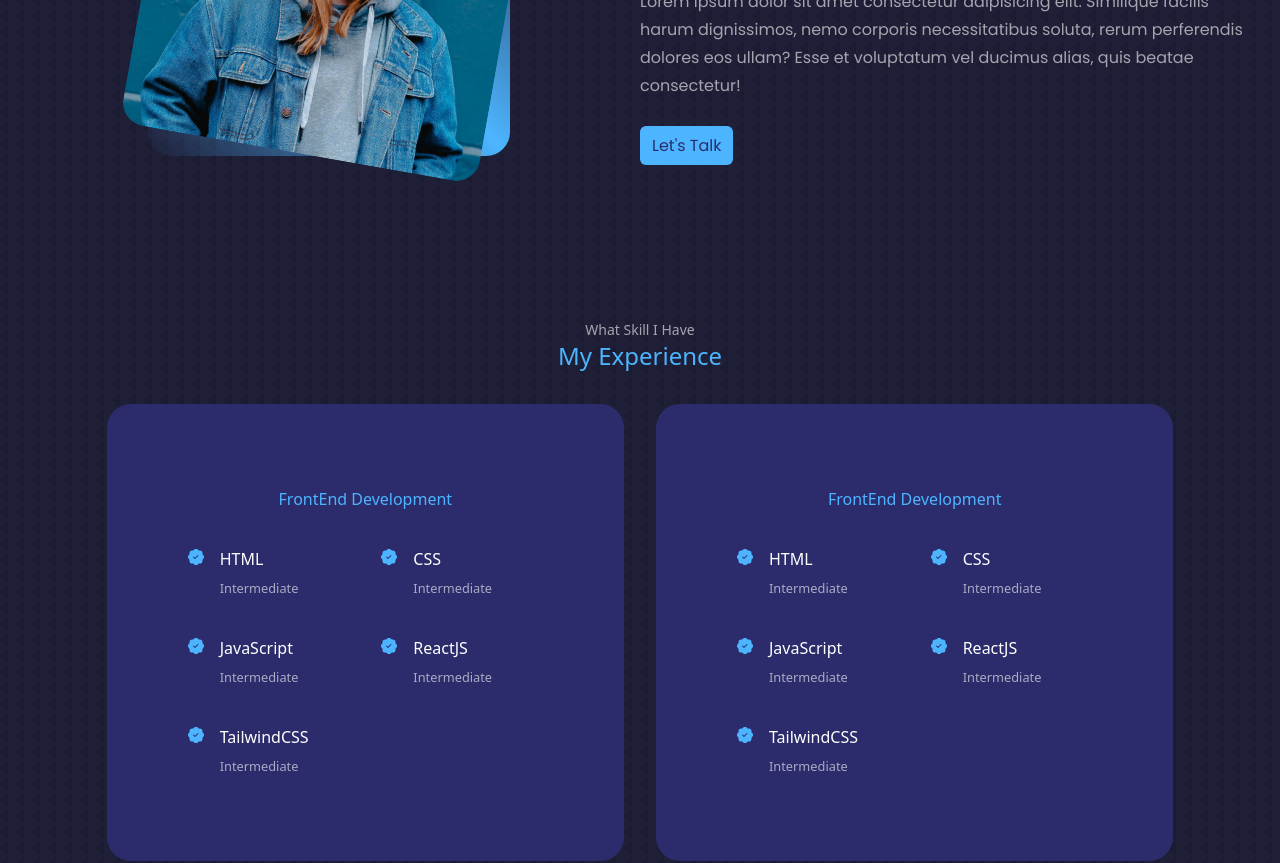
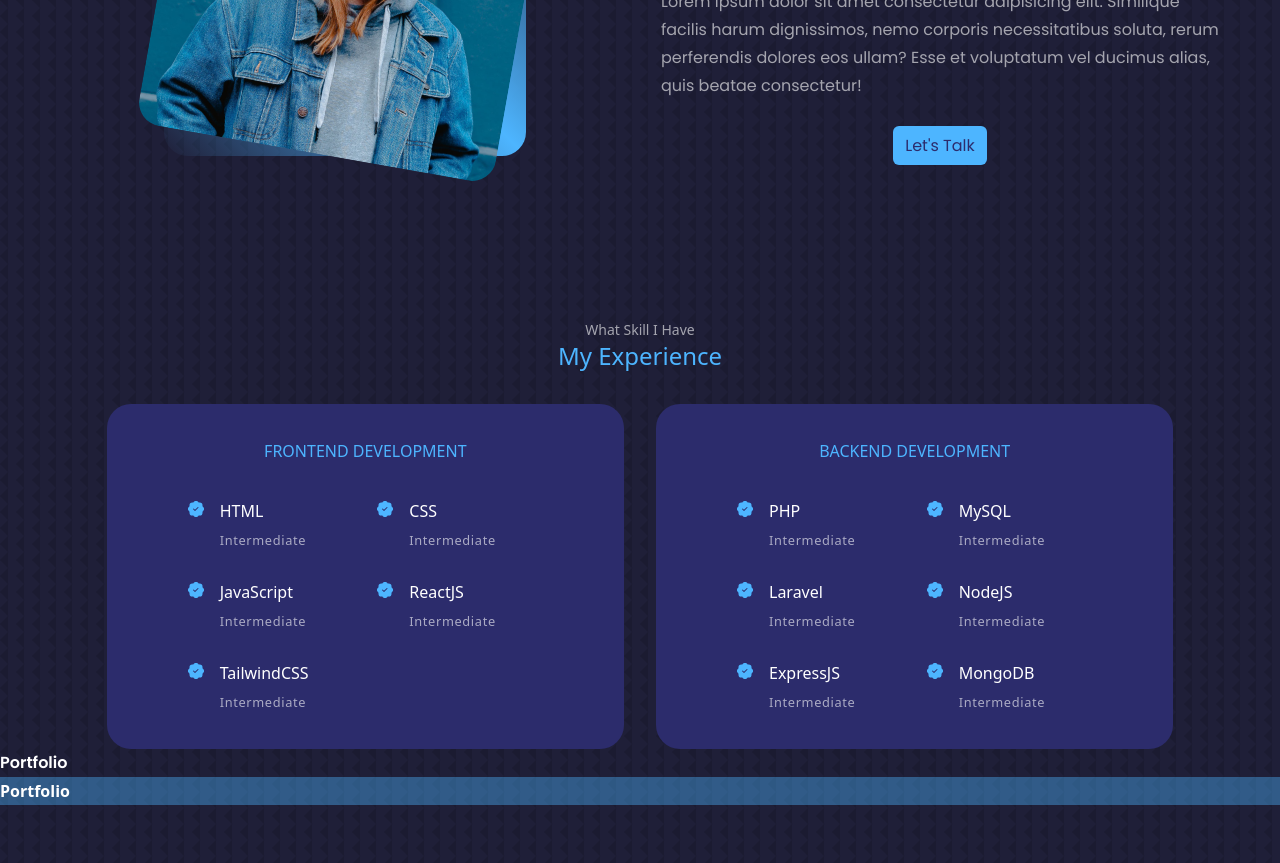
Before and after one commit to zuhalcode/nextjs-portfolio, a Next.js app: page / in a window 1280 px wide. Shown: the part 1160-2023 px from the top of the page. Built offline with nearby package versions, Linux system fonts and the light colour scheme.

Commit message:
fix experience

```diff
--- a/components/About.jsx
+++ b/components/About.jsx
@@ -14,7 +14,7 @@ export default function About() {
       </h2>
 
       <div className="mx-auto mt-10 w-full grid-cols-1 place-items-center gap-[15%] px-5 sm:grid-cols-35-50  md:grid">
-        <div className="gradient-45 mx-auto grid aspect-square w-2/3 place-items-center rounded-3xl sm:w-1/2 md:w-5/6 xl:ml-32">
+        <div className="gradient-45 mx-auto grid aspect-square w-2/3 place-items-center rounded-3xl sm:w-1/2 md:w-5/6 xl:ml-36">
           <div className="rotate-[10deg] overflow-hidden rounded-3xl transition-all duration-500 hover:rotate-0">
             <Image
               width={400}
@@ -25,7 +25,7 @@ export default function About() {
           </div>
         </div>
 
-        <div className="mt-10 w-full md:mt-0">
+        <div className="mt-10 mr-5 w-[90%] text-center md:mt-0">
           <div className="grid grid-cols-2 gap-6 md:grid-cols-3">
             <article className="card">
               <FaAward className="mx-auto mb-5 text-2xl text-color-primary" />
@@ -50,7 +50,7 @@ export default function About() {
             </article>
           </div>
 
-          <p className="my-6 mx-0 text-center text-color-light md:my-8 md:text-left">
+          <p className="my-6 mx-0  text-color-light md:my-8 md:text-left">
             Lorem ipsum dolor sit amet consectetur adipisicing elit. Similique
             facilis harum dignissimos, nemo corporis necessitatibus soluta,
             rerum perferendis dolores eos ullam? Esse et voluptatum vel ducimus
@@ -58,7 +58,7 @@ export default function About() {
           </p>
           <a
             href="#"
-            className=" rounded-md bg-color-primary px-3 py-2 text-color-bg-variant hover:bg-white hover:text-color-bg"
+            className=" mx-auto rounded-md bg-color-primary px-3 py-2 text-color-bg-variant hover:bg-white hover:text-color-bg"
           >
             Let&apos;s Talk
           </a>
--- a/components/Experience.jsx
+++ b/components/Experience.jsx
@@ -13,17 +13,17 @@ export default function Experience() {
       </h2>
 
       <div className="mx-auto mt-8 grid w-11/12 grid-cols-1 gap-4 md:w-10/12 md:grid-cols-2 md:gap-8">
-        <div className="mx-auto w-full cursor-default rounded-3xl border border-solid border-transparent bg-color-bg-variant p-8 transition-all hover:border-color-primary-variant hover:bg-transparent md:mx-0 md:w-full md:p-20">
-          <h3 className="mb-8 text-center font-medium text-color-primary">
+        <div className="mx-auto w-full cursor-default rounded-3xl border border-solid border-transparent bg-color-bg-variant p-8 transition-all hover:border-color-primary-variant hover:bg-transparent md:mx-0  md:px-20">
+          <h3 className="mb-8 text-center font-medium uppercase text-color-primary">
             FrontEnd Development
           </h3>
-          <div className="grid grid-cols-2 gap-8 sm:p-4 xl:p-0">
+          <div className="grid grid-cols-2 gap-6  sm:p-4 xl:p-0">
             {frontEnd.map((data, index) => (
               <article key={index} className="flex gap-4">
                 <BsPatchCheckFill className="mt-1 text-color-primary" />
-                <div className="">
-                  <h4>{data.name}</h4>
-                  <small className="text-color-light">
+                <div>
+                  <h4 className="font-medium">{data.name}</h4>
+                  <small className="font-medium tracking-wider text-color-light">
                     {data.exp.replace(/^\w/, (c) => c.toUpperCase())}
                   </small>
                 </div>
@@ -31,17 +31,17 @@ export default function Experience() {
             ))}
           </div>
         </div>
-        <div className="mx-auto w-full cursor-default rounded-3xl border border-solid border-transparent bg-color-bg-variant p-8 transition-all hover:border-color-primary-variant hover:bg-transparent md:mx-0 md:w-full md:p-20">
-          <h3 className="mb-8 text-center font-medium text-color-primary">
-            FrontEnd Development
+        <div className="mx-auto w-full cursor-default rounded-3xl border border-solid border-transparent bg-color-bg-variant p-8 transition-all hover:border-color-primary-variant hover:bg-transparent md:mx-0  md:px-20">
+          <h3 className="mb-8 text-center font-medium uppercase text-color-primary">
+            Backend Development
           </h3>
-          <div className="grid grid-cols-2 gap-8 sm:p-4 xl:p-0">
-            {frontEnd.map((data, index) => (
+          <div className="grid grid-cols-2 gap-6  sm:p-4 xl:p-0">
+            {backEnd.map((data, index) => (
               <article key={index} className="flex gap-4">
                 <BsPatchCheckFill className="mt-1 text-color-primary" />
-                <div className="">
-                  <h4>{data.name}</h4>
-                  <small className="text-color-light">
+                <div>
+                  <h4 className="font-medium">{data.name}</h4>
+                  <small className="font-medium tracking-wider text-color-light">
                     {data.exp.replace(/^\w/, (c) => c.toUpperCase())}
                   </small>
                 </div>
--- a/styles/globals.css
+++ b/styles/globals.css
@@ -19,7 +19,7 @@
 }
 
 .section {
-  @apply mt-[30rem] md:mt-32;
+  @apply mt-32;
 }
 
 .nav-btn.active {
```
